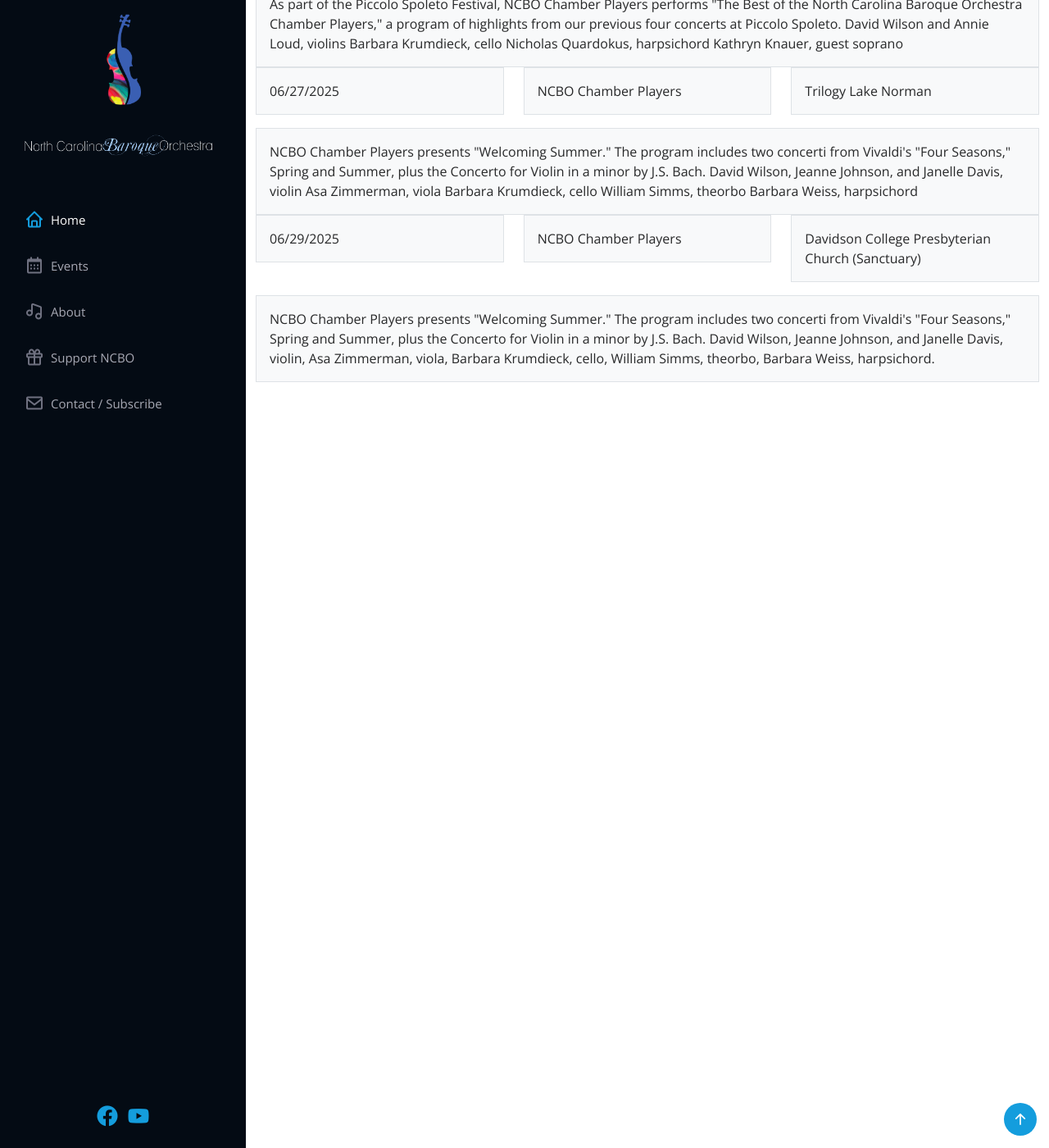
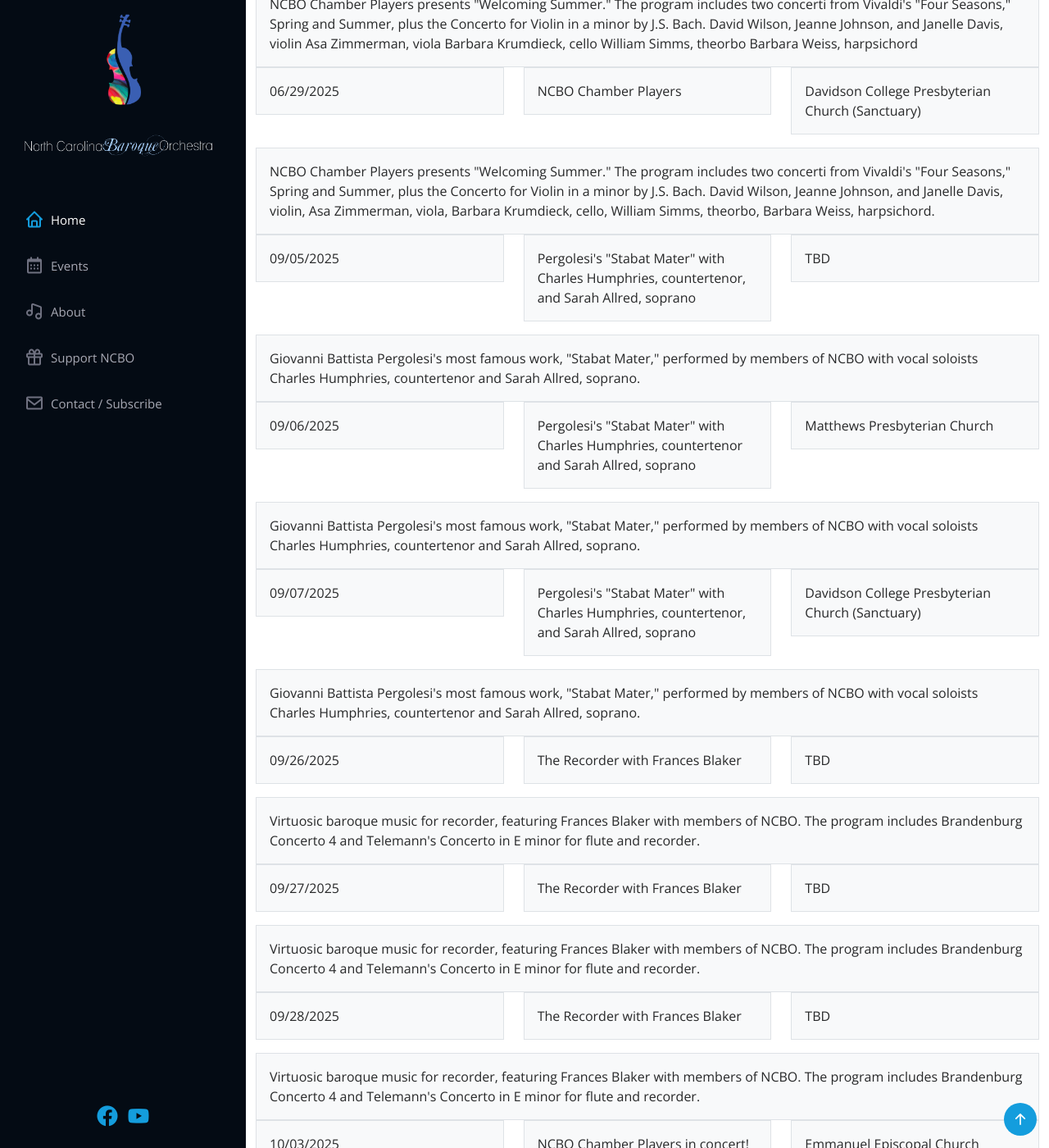
Before and after one commit to ncbaroqueorchestra/ncboweb, a Jekyll site: the page built from past_events.md, in a window 1280 px wide and 1400 px high, scrolled down 2366 px. Shown: the whole window at 82% size. Built offline with Jekyll 4.4.1, drawn with Linux system fonts in a browser that asks for light colours; some of the changed text lies outside the part shown.

Commit message:
Updated NCBO events

```diff
--- a/_data/events.yml
+++ b/_data/events.yml
@@ -1,13 +1,3 @@
-- address: 1100 Sumter Street, Columbia, SC 29201
-  description: Episcopal Vespers service with the NCBO Viol Consort (lead by Gail
-    Schroeder) and the choirs of Trinity Episcopal Cathedral, featuring music by Orlando
-    Gibbons.
-  eventdate: 05/04/2025
-  eventtime: 04:00 PM
-  heading: Vespers at Trinity Episcopal Cathedral
-  mapurl: https://maps.app.goo.gl/kYaTPepz59nx42TU6
-  sortdate: 1746388800
-  venue: Trinity Episcopal Cathedral
 - address: 100 N. Main Street, Davidson, NC
   description: Baroque violinist David Wilson, longtime member of NCBO, will perform
     an unaccompanied recital featuring four Fantasias by Georg Philipp Telemann and
@@ -190,3 +180,137 @@
   mapurl: https://maps.app.goo.gl/fL3tAGz2uMRs5gkb8
   sortdate: 1751223600
   venue: Davidson College Presbyterian Church (Sanctuary)
+- address: ''
+  description: Giovanni Battista Pergolesi's most famous work, "Stabat Mater," performed
+    by members of NCBO with vocal soloists Charles Humphries, countertenor and Sarah
+    Allred, soprano.
+  eventdate: 09/05/2025
+  eventtime: 07:00 PM
+  heading: Pergolesi's "Stabat Mater" with Charles Humphries, countertenor, and Sarah
+    Allred, soprano
+  sortdate: 1757113200
+  venue: TBD
+- address: 207 W John St, Matthews, NC 28105
+  description: Giovanni Battista Pergolesi's most famous work, "Stabat Mater," performed
+    by members of NCBO with vocal soloists Charles Humphries, countertenor and Sarah
+    Allred, soprano.
+  eventdate: 09/06/2025
+  eventtime: 07:00 PM
+  heading: Pergolesi's "Stabat Mater" with Charles Humphries, countertenor and Sarah
+    Allred, soprano
+  mapurl: https://maps.app.goo.gl/T2ezEmCq5r7i516T9
+  sortdate: 1757199600
+  venue: Matthews Presbyterian Church
+- address: 100 N. Main Street, Davidson, NC
+  description: Giovanni Battista Pergolesi's most famous work, "Stabat Mater," performed
+    by members of NCBO with vocal soloists Charles Humphries, countertenor and Sarah
+    Allred, soprano.
+  eventdate: 09/07/2025
+  eventtime: 03:00 PM
+  heading: Pergolesi's "Stabat Mater" with Charles Humphries, countertenor, and Sarah
+    Allred, soprano
+  mapurl: https://maps.app.goo.gl/m81v4MRAKzYX1ET78
+  sortdate: 1757271600
+  venue: Davidson College Presbyterian Church (Sanctuary)
+- address: ''
+  description: Virtuosic baroque music for recorder, featuring Frances Blaker with
+    members of NCBO. The program includes Brandenburg Concerto 4 and Telemann's Concerto
+    in E minor for flute and recorder.
+  eventdate: 09/26/2025
+  eventtime: 07:00 PM
+  heading: The Recorder with Frances Blaker
+  sortdate: 1758927600
+  venue: TBD
+- address: ''
+  description: Virtuosic baroque music for recorder, featuring Frances Blaker with
+    members of NCBO. The program includes Brandenburg Concerto 4 and Telemann's Concerto
+    in E minor for flute and recorder.
+  eventdate: 09/27/2025
+  eventtime: 07:00 PM
+  heading: The Recorder with Frances Blaker
+  sortdate: 1759014000
+  venue: TBD
+- address: ''
+  description: Virtuosic baroque music for recorder, featuring Frances Blaker with
+    members of NCBO. The program includes Brandenburg Concerto 4 and Telemann's Concerto
+    in E minor for flute and recorder.
+  eventdate: 09/28/2025
+  eventtime: 03:00 PM
+  heading: The Recorder with Frances Blaker
+  sortdate: 1759086000
+  venue: TBD
+- address: 350 E Massachusetts Ave, Southern Pines, NC 28387
+  description: The NCBO Chamber Players (Martie Perry and David Wilson, violins, Barbara
+    Krumdieck, cello, and Barbara Weiss, harpsichord) present a program of favorite
+    baroque chamber music works by Biber, Corelli, Bach, and others.
+  eventdate: 10/03/2025
+  eventtime: 12:00 PM
+  heading: NCBO Chamber Players in concert!
+  mapurl: https://maps.app.goo.gl/jBHFp2cUrmqfoQ5S7
+  sortdate: 1759507200
+  venue: Emmanuel Episcopal Church
+- address: 204 W Salisbury St, Pittsboro, NC 27312
+  description: The NCBO Chamber Players (Martie Perry and David Wilson, violins, Barbara
+    Krumdieck, cello, and Barbara Weiss, harpsichord) present a program of favorite
+    baroque chamber music works by Biber, Corelli, Bach, and others.
+  eventdate: 10/04/2025
+  eventtime: 03:00 PM
+  heading: NCBO Chamber Players in concert!
+  mapurl: https://maps.app.goo.gl/E9pnNn4xFJtbsqV5A
+  sortdate: 1759604400
+  venue: St. Bartholomew's Episcopal Church
+- address: 108 E Liberty St, York, SC 29745
+  description: The NCBO Chamber Players (Martie Perry and David Wilson, violins, Barbara
+    Krumdieck, cello, and Barbara Weiss, harpsichord) present a program of favorite
+    baroque chamber music works by Biber, Corelli, Bach, and others.
+  eventdate: 10/05/2025
+  eventtime: 03:00 PM
+  heading: NCBO Chamber Players in concert!
+  mapurl: https://maps.app.goo.gl/zVRDobqdWmvte8Ra7
+  sortdate: 1759690800
+  venue: Episcopal Church of the Good Shepherd
+- address: 1100 Sumter St, Columbia, SC 29201
+  description: NCBO joins the choirs and soloists of Trinity Cathedral for an Episcopal
+    Vespers service featuring a cantata by JS Bach.
+  eventdate: 10/12/2025
+  eventtime: 04:00 PM
+  heading: Bach Vespers
+  mapurl: https://maps.app.goo.gl/9AB145KcBnNEs7TG7
+  sortdate: 1760299200
+  venue: Trinity Episcopal Cathedral
+- address: 1100 Sumter St, Columbia, SC 29201
+  description: NCBO joins the choirs and soloists of Trinity Cathedral for an Episcopal
+    Vespers service featuring a cantata by JS Bach.
+  eventdate: 11/16/2025
+  eventtime: 04:00 PM
+  heading: Bach Vespers
+  mapurl: https://maps.app.goo.gl/9AB145KcBnNEs7TG7
+  sortdate: 1763326800
+  venue: Trinity Episcopal Cathedral
+- address: 2101 N Herritage St, Kinston, NC 28501
+  description: NCBO joins the Kinston-Lenoir Community Chorus and director Jane Cain
+    to perform Handel's Messiah.
+  eventdate: 12/08/2025
+  eventtime: 07:00 PM
+  heading: Handel's Messiah in Kinston
+  mapurl: https://maps.app.goo.gl/bdWjsr1LECH462KM7
+  sortdate: 1765238400
+  venue: First Presbyterian Church
+- address: 16 N 16th St, Wilmington, NC 28401
+  description: NCBO joins the choir and soloists of St. Paul's Episcopal Church in
+    Wilmington, NC for a performance of Handel's Messiah.
+  eventdate: 12/12/2025
+  eventtime: 07:00 PM
+  heading: Handel's Messiah in Wilmington
+  mapurl: https://maps.app.goo.gl/ptNu9tuCQG1sBsCw8
+  sortdate: 1765584000
+  venue: St. Paul's Episcopal Church
+- address: 1100 Sumter St, Columbia, SC 29201
+  description: NCBO joins the choir and soloists of Trinity Episcopal Cathedral for
+    a performance of Handel's Messiah.
+  eventdate: 12/14/2025
+  eventtime: 04:00 PM
+  heading: Handel's Messiah in Columbia
+  mapurl: https://maps.app.goo.gl/Xu4YnT9j1heNtd6q6
+  sortdate: 1765746000
+  venue: Trinity Episcopal Cathedral
--- a/_data/past_events.yml
+++ b/_data/past_events.yml
@@ -1,3 +1,13 @@
+- address: 1100 Sumter Street, Columbia, SC 29201
+  description: Episcopal Vespers service with the NCBO Viol Consort (lead by Gail
+    Schroeder) and the choirs of Trinity Episcopal Cathedral, featuring music by Orlando
+    Gibbons.
+  eventdate: 05/04/2025
+  eventtime: 04:00 PM
+  heading: Vespers at Trinity Episcopal Cathedral
+  mapurl: https://maps.app.goo.gl/kYaTPepz59nx42TU6
+  sortdate: 1746388800
+  venue: Trinity Episcopal Cathedral
 - address: 824 Jetton Street, Davidson, NC
   description: Sip, shop, and celebrate spring! Join us with hostess Barbara Krumdieck
     for an afternoon of sips and spring clothing shopping, with music provided by
```
